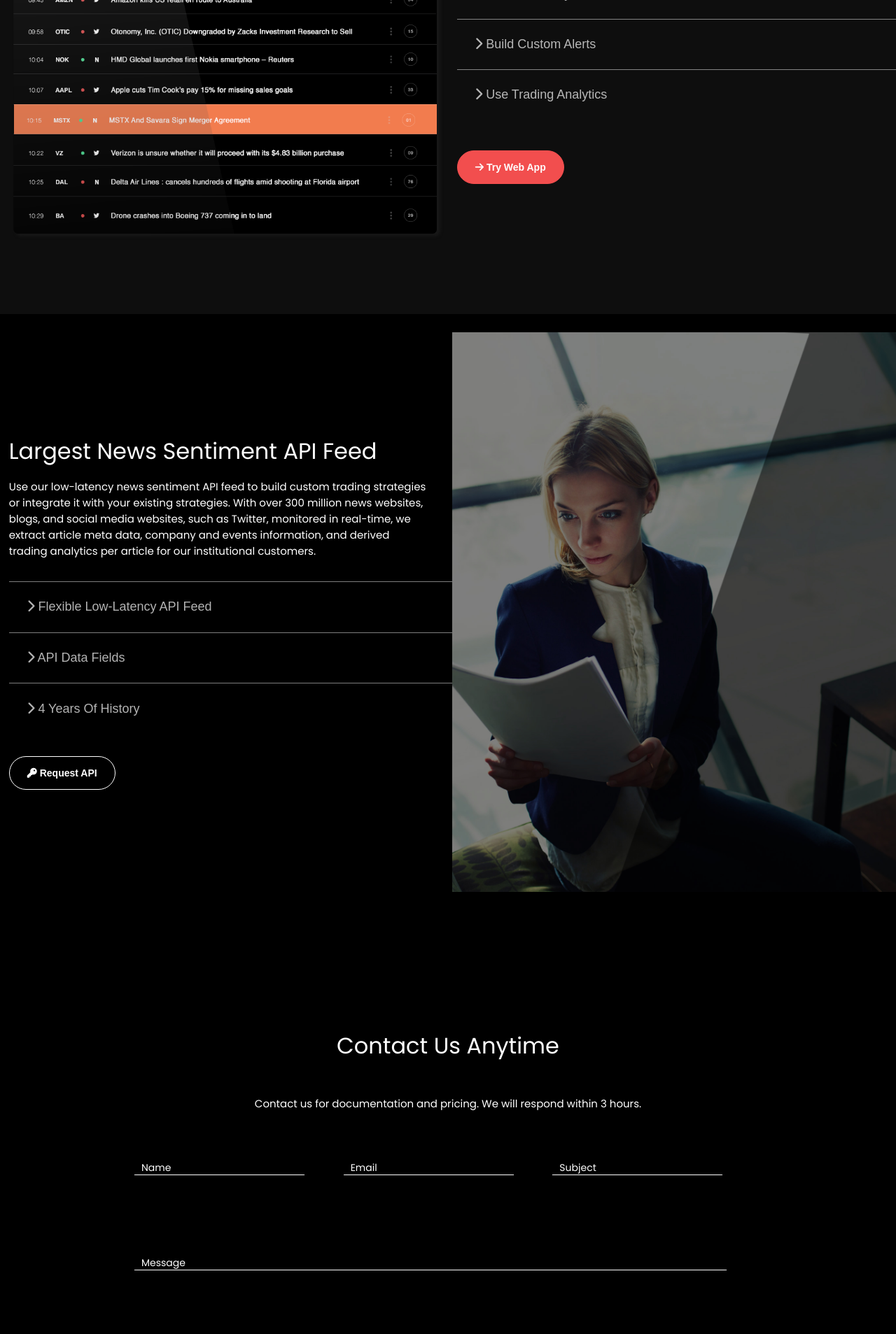
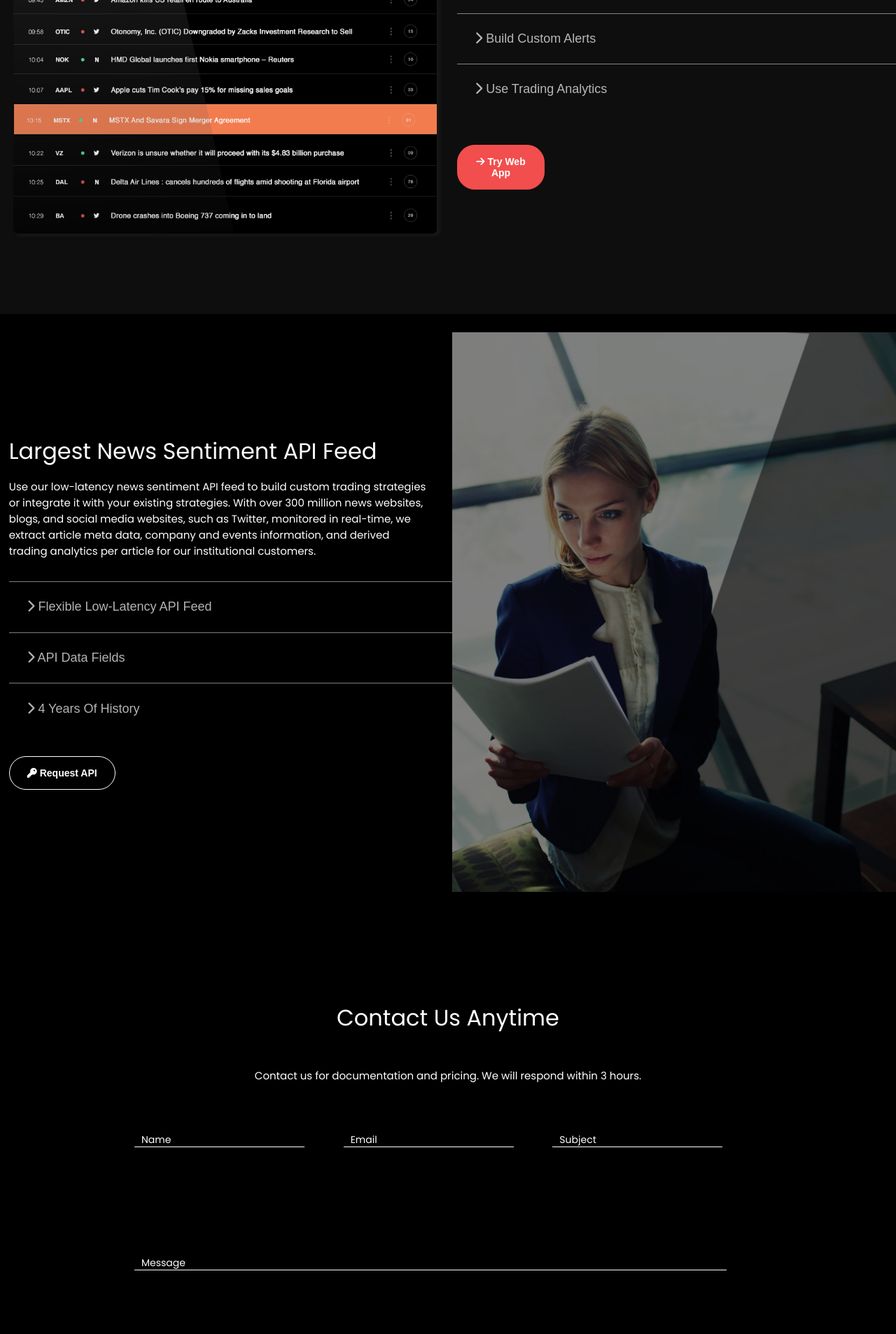
Before and after one commit to saumitra1993/accern, a Node server app: page / in a window 1280 px wide; the page is wider, and only the part inside the window is pictured. Shown: the part 2053-3960 px from the top of that part at 70% size. Run offline with Node 20, Linux system fonts and the light colour scheme; some libraries are stand-ins or nearby versions.

Commit message:
added page 4 and custom directive for contact us form

```diff
--- a/public/scripts/controllers/companyController.js
+++ b/public/scripts/controllers/companyController.js
@@ -1,5 +1,14 @@
 angular.module("accern").controller("companyController", function($scope,appfactory,$q,$routeParams){
 
+     $scope.partners1 = ["IBM Investment Solutions","Bloomberg App Store","Interactive Brokers Marketplace","Quantopian Data Store"];
+    $scope.partners2 = ["Quandl Store","QuantConnect Store","StockTwits Ad Partner","Benzinga Distribution Partner"];
 
+    $scope.getImageSrc = function(partner){
+        console.log(partner);
+        path_arr =  partner.split(' ');
+        path_arr.push("logo");
+        path = "images/" + path_arr.join('-').toLowerCase()+".png";
+        return path;
+    };
 
 });
--- a/public/scripts/controllers/contactController.js
+++ b/public/scripts/controllers/contactController.js
@@ -2,10 +2,5 @@
 
 
 
-    $scope.name = '';
-    $scope.email = '';
-    $scope.subject = '';
-    $scope.message = '';
-
 
 });
--- /dev/null
+++ b/public/scripts/controllers/contactUsFormController.js
@@ -0,0 +1,11 @@
+angular.module("accern").controller("contactUsFormController", function($scope,appfactory,$q,$routeParams){
+
+
+
+    $scope.name = '';
+    $scope.email = '';
+    $scope.subject = '';
+    $scope.message = '';
+
+
+});
--- /dev/null
+++ b/public/scripts/directives/contact-us.js
@@ -0,0 +1,9 @@
+angular.module('accern').directive('contactusForm', function(){
+    return {
+        restrict: 'E',
+        templateUrl:'templates/contactus-form.html',
+        controller:'contactUsFormController'
+
+    };
+
+});
--- a/public/stylesheets/styles.css
+++ b/public/stylesheets/styles.css
@@ -119,6 +119,30 @@
     transition: 0.2s ease all; }
     .input-container .floating-label.hide-label {
       display: none; }
+
+.contact-us-form {
+  display: flex;
+  flex-direction: column;
+  justify-content: space-between;
+  align-items: center;
+  height: 100%; }
+  .contact-us-form .inline-container {
+    width: 100%;
+    display: flex;
+    flex-direction: row;
+    justify-content: space-between; }
+
+.input-container {
+  width: 100%; }
+
+.contact-message {
+  width: 94%; }
+
+.contact-inline {
+  width: 80%; }
+
+.btn-a {
+  width: 20%; }
 
 header {
   align-items: center;
@@ -379,27 +403,9 @@
     flex-basis: 10%; }
   .pg1-section5 p {
     flex-basis: 10%; }
-  .pg1-section5 .contact-us-form {
-    flex-basis: 40%;
-    display: flex;
-    flex-direction: column;
-    justify-content: space-between;
-    align-items: center;
+  .pg1-section5 contactus-form {
     width: 70%;
-    height: 40%; }
-    .pg1-section5 .contact-us-form .inline-container {
-      width: 100%;
-      display: flex;
-      flex-direction: row;
-      justify-content: space-between; }
-  .pg1-section5 .input-container {
-    width: 100%; }
-  .pg1-section5 .contact-message {
-    width: 94%; }
-  .pg1-section5 .contact-inline {
-    width: 80%; }
-  .pg1-section5 .btn-a {
-    width: 20%; }
+    flex-basis: 50%; }
 
 footer {
   display: flex;
--- /dev/null
+++ b/public/templates/contactus-form.html
@@ -0,0 +1,23 @@
+<form class="contact-us-form">
+    <div class="inline-container">
+        <div class="input-container">
+            <input ng-model="name" type="text"  class="contact-inline" />
+            <span ng-class = "{'hide-label' : name!=''}" class="floating-label">Name</span>
+        </div>
+
+        <div class="input-container">
+            <input ng-model="email" type="email" class="contact-inline" />
+            <span ng-class = "{'hide-label' : email!=''}" class="floating-label">Email</span>
+        </div>
+
+        <div class="input-container">
+            <input ng-model="subject"  type="text" class="contact-inline" />
+            <span class="floating-label" ng-class = "{'hide-label': subject!=''}" >Subject</span>
+        </div>
+    </div>
+    <div class="input-container">
+        <input type="text" ng-model="message"  class="contact-message" />
+        <span class="floating-label" ng-class = "{'hide-label' : message != ''}">Message</span>
+    </div>
+    <button type="submit" class="btn-a" >Send</button>
+</form>
--- a/public/templates/home.html
+++ b/public/templates/home.html
@@ -101,28 +101,6 @@
 <section class="pg1-section5">
     <h2>Contact Us Anytime</h2>
     <p>Contact us for documentation and pricing. We will respond within 3 hours.</p>
-    <form class="contact-us-form">
-        <div class="inline-container">
-            <div class="input-container">
-                <input ng-model="name" type="text"  class="contact-inline" />
-                <span ng-class = "{'hide-label' : name!=''}" class="floating-label">Name</span>
-            </div>
-
-            <div class="input-container">
-                <input ng-model="email" type="email" class="contact-inline" />
-                <span ng-class = "{'hide-label' : email!=''}" class="floating-label">Email</span>
-            </div>
-
-            <div class="input-container">
-                <input ng-model="subject"  type="text" class="contact-inline" />
-                <span class="floating-label" ng-class = "{'hide-label': subject!=''}" >Subject</span>
-            </div>
-        </div>
-        <div class="input-container">
-            <input type="text" ng-model="message"  class="contact-message" />
-            <span class="floating-label" ng-class = "{'hide-label' : message != ''}">Message</span>
-        </div>
-        <button type="submit" class="btn-a" >Send</button>
-    </form>
+    <contactus-form></contactus-form>
 
 </section>
--- a/sass/styles.scss
+++ b/sass/styles.scss
@@ -36,6 +36,84 @@
     button.accordion{
         @include fontsize(18px,$document-fontsize);
         font-weight: 400;
+    }
+}
+
+@mixin boxed-section {
+
+    @include section;
+    background-color: black;
+    padding-top: 2%;
+    flex-direction: column;
+    justify-content:space-around;
+    align-items: center;
+    text-align: center;
+    width: 100%;
+    position: relative;
+    flex-grow: 1;
+
+    p{
+        color: rgba(255,255,255,0.7);
+        width: 70%;
+        margin-bottom: 8%;
+    }
+    h2 {
+        font-weight: 100;
+        margin-top: 5%;
+        margin-bottom: 5%;
+    }
+
+    a {
+        font-weight: 400;
+        @include fontsize(20px);
+    }
+
+    .resources-container {
+        display: flex;
+        flex-direction: row;
+        justify-content: center;
+        flex-wrap: wrap;
+        width: 96%;
+        align-items:stretch;
+        height: 35vh;
+    }
+
+    .resources-container:last-child {
+        margin-bottom: 10%;
+    }
+
+    .resource {
+        height: 100%;
+        width: 25%;
+        display: flex;
+        flex-direction: column;
+        justify-content: center;
+        flex-wrap: wrap;
+        align-items: center;
+        position: relative;
+    }
+    .resource:nth-child(2n-1) {
+        background-color: #181818;
+    }
+    .resource:nth-child(2n){
+        background-color: #202020;
+    }
+
+    .download-btn {
+        position: absolute;
+        bottom: -2px;
+        text-align: center;
+        opacity: 0;
+        transition: all 0.2s ease-in;
+    }
+
+    .resource:hover {
+        background: $color-base;
+    }
+
+    .resource:hover .download-btn {
+        opacity: 1;
+        bottom:5%;
     }
 }
 
@@ -185,6 +263,35 @@
     }
 
 
+}
+
+.contact-us-form {
+
+    display: flex;
+    flex-direction: column;
+    justify-content: space-between;
+    align-items: center;
+    height:100%;
+    .inline-container{
+        width: 100%;
+
+        display: flex;
+        flex-direction: row;
+        justify-content: space-between;
+
+    }
+}
+.input-container {
+    width:100%;
+}
+.contact-message {
+    width: 94%;
+}
+.contact-inline {
+    width: 80%;
+}
+.btn-a {
+    width: 20%;
 }
 
 header{
@@ -451,38 +558,11 @@
     p{
         flex-basis: 10%;
     }
+    contactus-form {
+        width:70%;
+        flex-basis: 50%;
+    }
 
-    .contact-us-form {
-
-        flex-basis: 40%;
-
-        display: flex;
-        flex-direction: column;
-        justify-content: space-between;
-        align-items: center;
-        width:70%;
-        height: 40%;
-        .inline-container{
-            width: 100%;
-
-            display: flex;
-            flex-direction: row;
-            justify-content: space-between;
-
-        }
-    }
-    .input-container {
-        width:100%;
-    }
-    .contact-message {
-        width: 94%;
-    }
-    .contact-inline {
-        width: 80%;
-    }
-    .btn-a {
-        width: 20%;
-    }
 }
 
 footer {
--- a/views/index.ejs
+++ b/views/index.ejs
@@ -31,9 +31,12 @@
         <script src="scripts/controllers/footerController.js"></script>
         <script src="scripts/controllers/companyController.js"></script>
         <script src="scripts/controllers/contactController.js"></script>
+        <script src="scripts/controllers/contactUsFormController.js"></script>
         <script src="scripts/controllers/resourcesController.js"></script>
+
         <script src="scripts/directives/navbar.js"></script>
         <script src="scripts/directives/footer.js"></script>
+        <script src="scripts/directives/contact-us.js"></script>
 
     </body>
 
```
Also changed, not shown: other parts of public/stylesheets/styles.css (+93 -28 lines), other parts of sass/styles.scss (+25 -99 lines), public/templates/company.html (+23 -0 lines), public/templates/contact.html (+1 -23 lines), public/images/benzinga-distribution-partner-logo.png (renamed from public/images/benzinga.png), public/images/bloomberg-app-store-logo.png (renamed from public/images/bloomberg-2.png), public/images/ibm-investment-solutions-logo.png (renamed from public/images/ibmlogo.png), public/images/interactive-brokers-marketplace-logo.png (renamed from public/images/iblogo-1.png), public/images/quandl-store-logo.png (renamed from public/images/quandl.png), public/images/quantconnect-store-logo.png (renamed from public/images/quantconnectlogo.png), public/images/quantopian-data-store-logo.png (renamed from public/images/quantopianlogo.png), public/images/stocktwits-ad-partner-logo.png (renamed from public/images/stocktwits.png).
